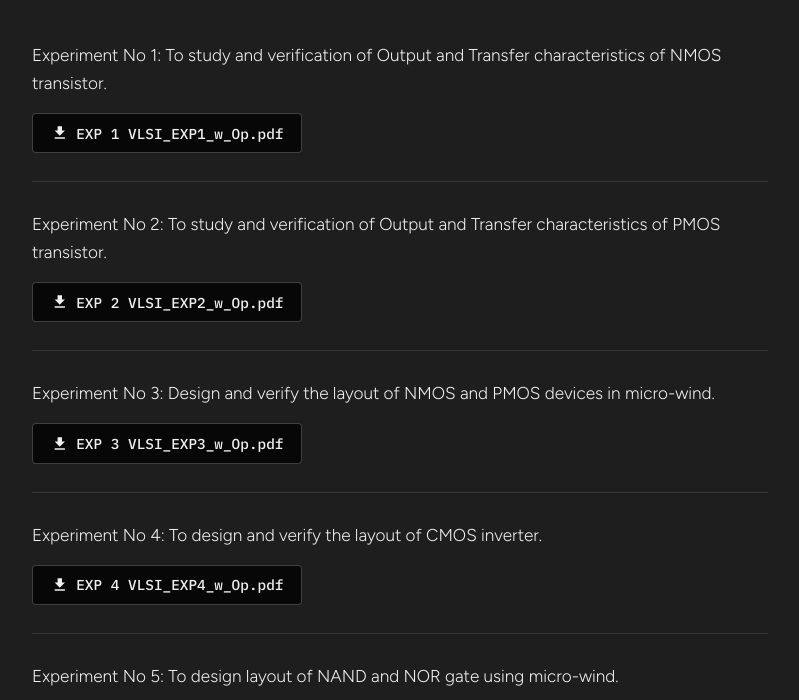
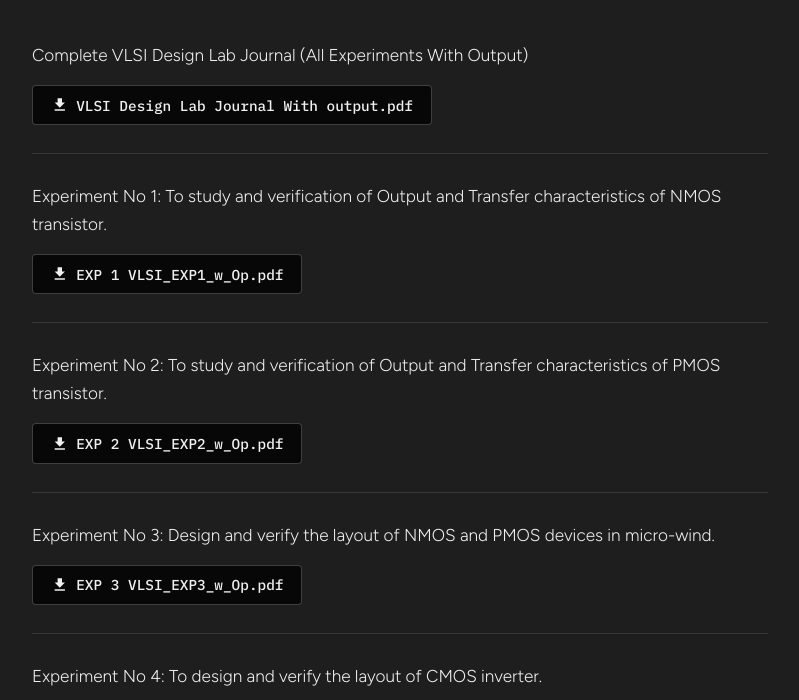
Before and after one commit to maazshaikh2079/vlsi-exp, a plain HTML site: page src/index.html in a window 1280 px wide. Shown: the part 100-800 px from the top of the page, without its empty margins (240-1039 px from the left). Drawn offline with Linux system fonts and the light colour scheme.

Commit message:
Add button before Experiment 1 to download full VLSI Lab Journal

```diff
--- a/src/index.html
+++ b/src/index.html
@@ -252,6 +252,16 @@
   <main id="main-content">
     <div class="experiment-list">
       <div class="experiment-item">
+        <p class="experiment-label">Complete VLSI Design Lab Journal (All Experiments With Output)</p>
+        <a class="download-btn" href="assets/VLSI%20Design%20Lab%20Journal%20With%20output.pdf" download="VLSI Design Lab Journal With output.pdf">
+          <button class="pdf-btn" type="button">
+            <svg xmlns="http://www.w3.org/2000/svg" viewBox="0 0 24 24"><path d="M19 9h-4V3H9v6H5l7 7 7-7zM5 18v2h14v-2H5z"/></svg>
+            VLSI Design Lab Journal With output.pdf
+          </button>
+        </a>
+      </div>
+
+      <div class="experiment-item">
         <p class="experiment-label">Experiment No  1: To study and verification of Output and Transfer characteristics of NMOS transistor.</p>
         <a class="download-btn" href="assets/VLSI_EXP1_w_Op.pdf" download="VLSI_EXP1_w_Op.pdf">
           <button class="pdf-btn" type="button">
```
